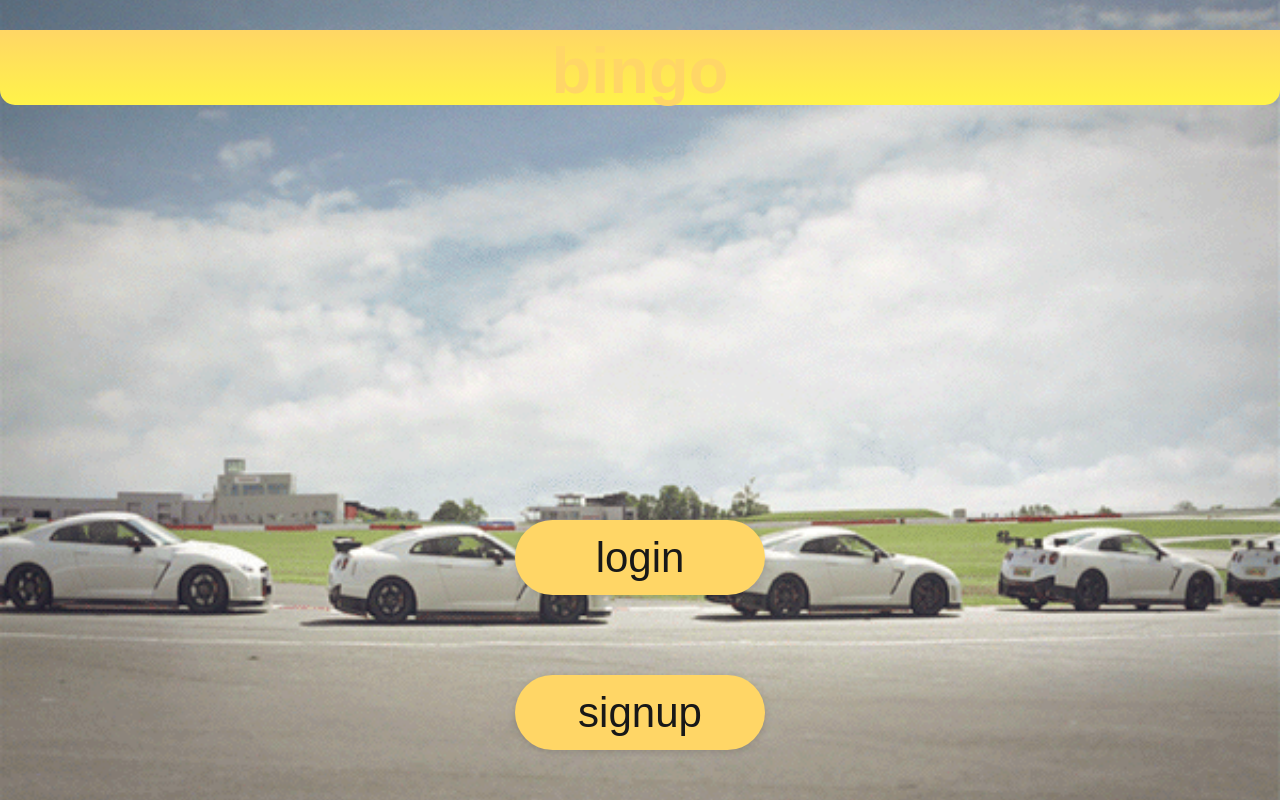
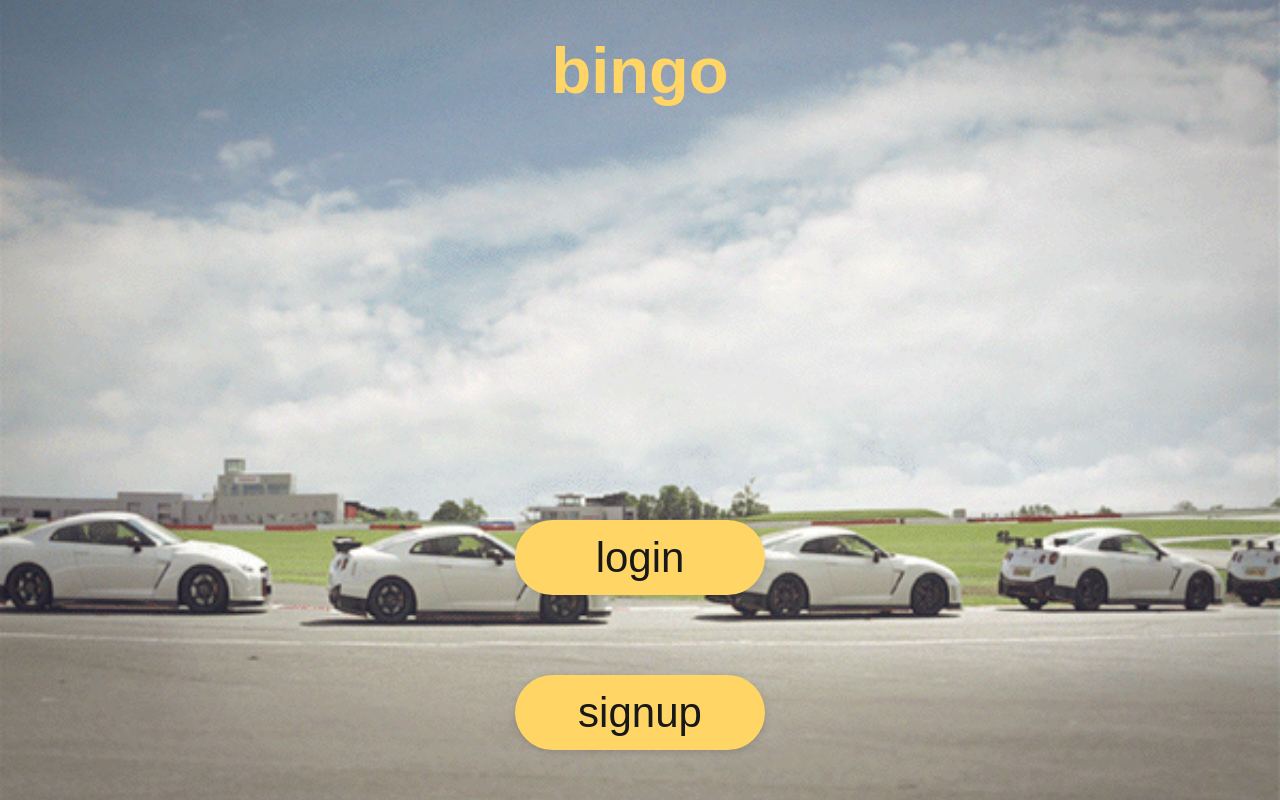
Before and after one commit to iznor/Bingo-UI, a React (Create React App) app: page / in a window 1280 px wide. Built offline with nearby package versions, Linux system fonts and the light colour scheme; a web font is replaced by a local one.

Commit message:
index header color changed

```diff
--- a/src/components/Page/headers/Index.scss
+++ b/src/components/Page/headers/Index.scss
@@ -2,7 +2,7 @@
 
 .index-header {
     display: flex;
-    background-color: transparent;
+    background: transparent;
     margin-top: 30px;
     h1{
         font-size: 65px;
```
